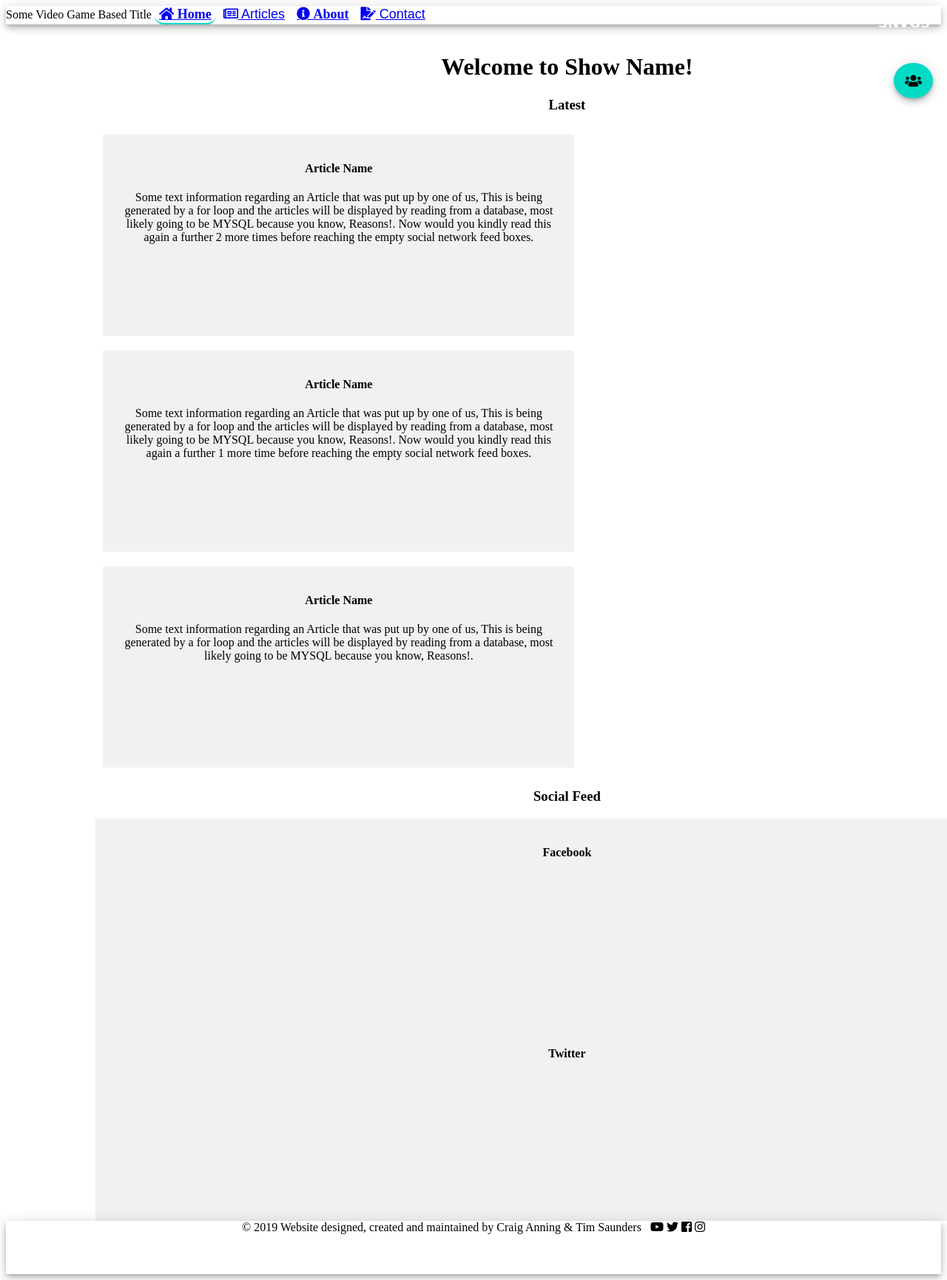
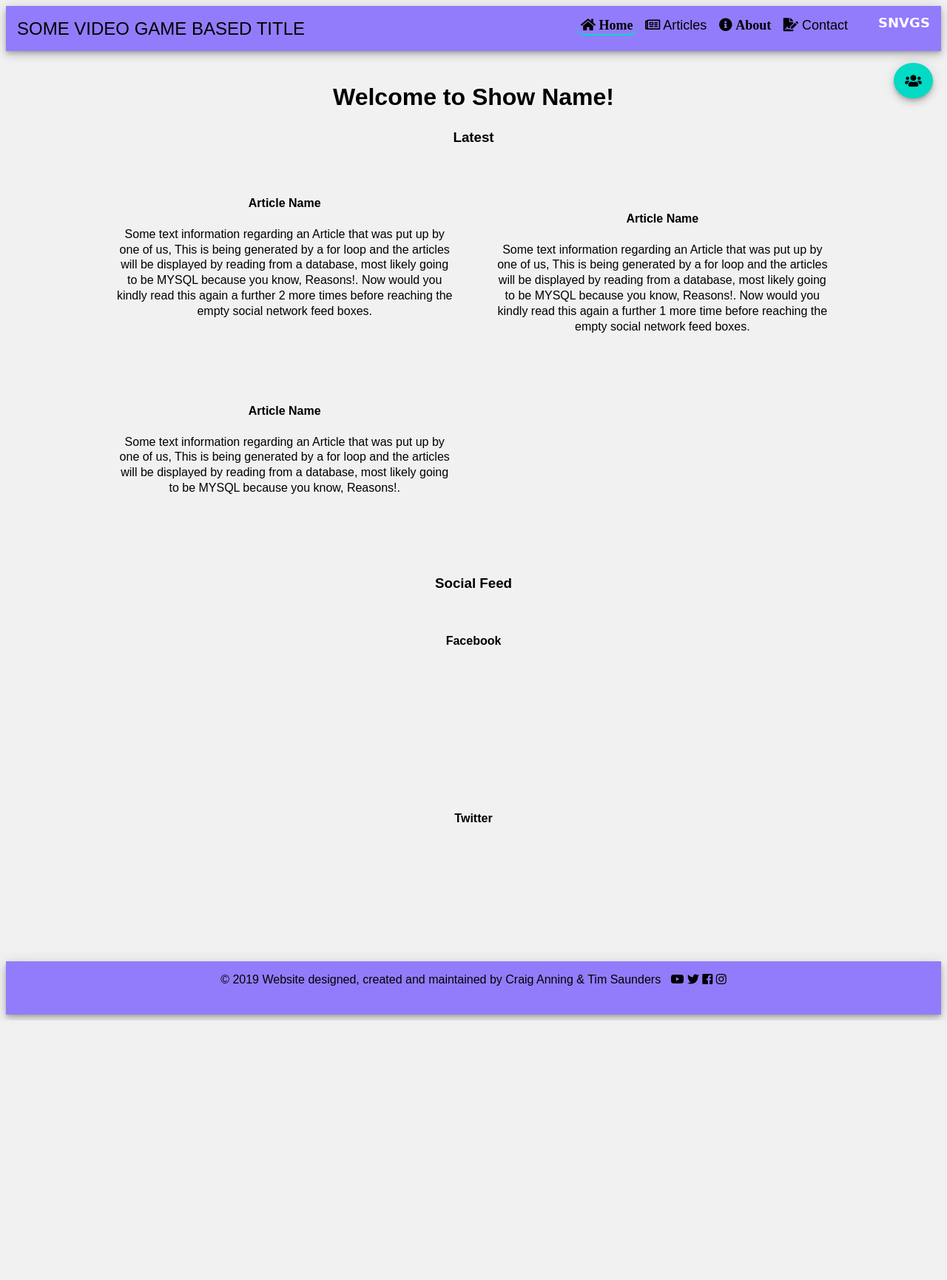
Before and after one commit to MetalHeadCraig/Website, a PHP site: page / in a window 1280 px wide; the page is wider, and only the part inside the window is pictured. Shown: that part at 74% size. After the commit the page ends 1380 px from the top of that part, so only its background shows below. Run offline with PHP 8.4, Linux system fonts and the light colour scheme; some libraries are stand-ins or nearby versions.

Commit message:
Update main.css

```diff
--- a/css/main.css
+++ b/css/main.css
@@ -1,3 +1,38 @@
+html {
+  box-sizing: border-box;
+}
+
+*, *:before, *:after {
+  box-sizing: inherit;
+}
+
+body {
+  font-family: Arial, Helvetica, sans-serif;
+  background-color: #f1f1f1;
+  line-height: 1.3;
+}
+
+a {
+  text-decoration: none;
+  color: inherit;
+}
+
+header, footer {
+  background-color: #937cfb;
+  padding: 15px 15px;
+}
+
+#name {
+  font-size: x-large;
+  text-transform: uppercase;
+}
+
+header container {
+  position: absolute;
+  right: 10%;
+  flex-grow: 1;
+}
+
 header span {
   display: inline-block;
   flex-grow: 1;
```
